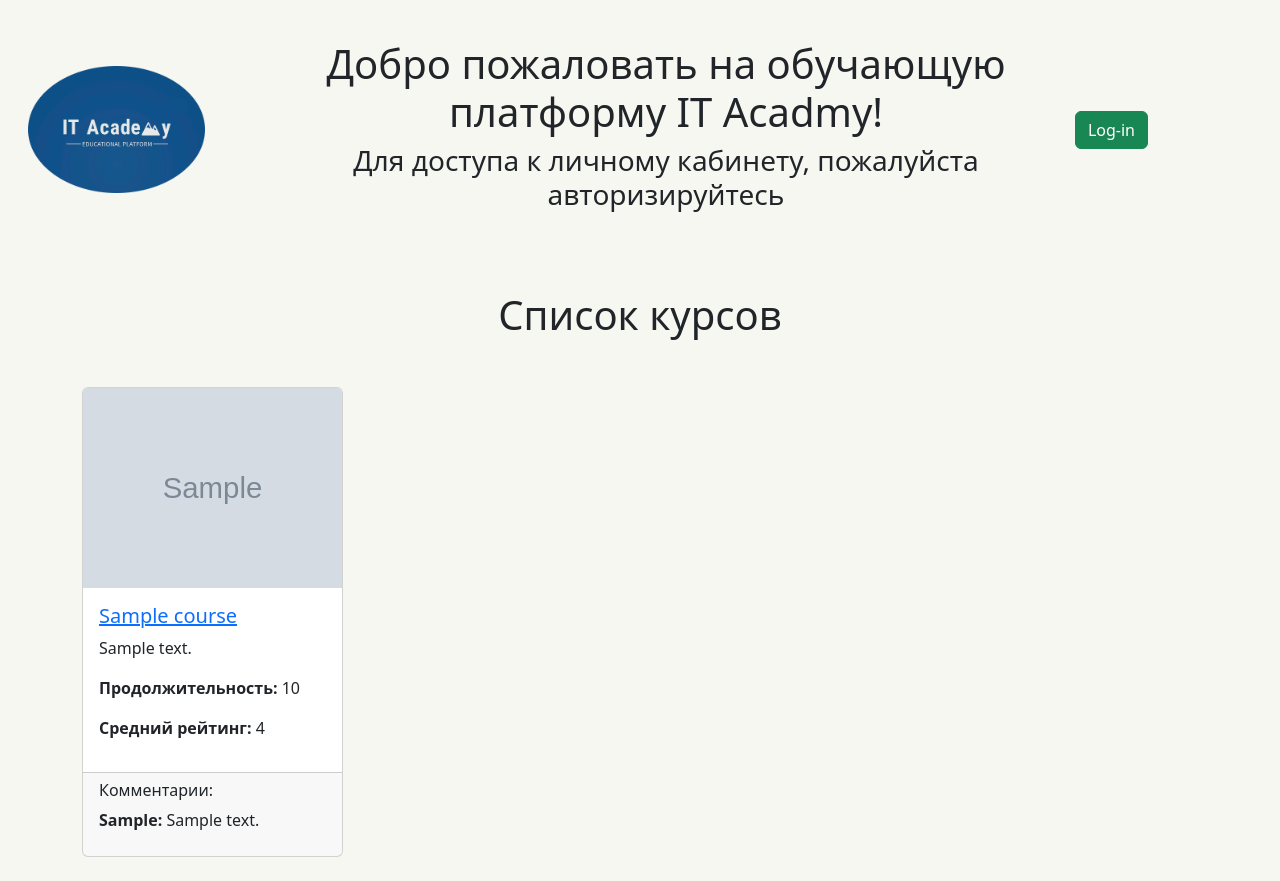
After one commit to Lettrt/LMS-system, a Django app: template courses/templates/courses/course_list.html in a window 1280 px wide. The commit adds this page. Run offline with Django 4.2, Linux system fonts and the light colour scheme; the template is opened without the code that fills it: most values are stand-ins (such as "Sample title", 1, 10 or a date in 2020); grey boxes marked "Sample" are stand-in pictures.

Commit message:
ist view for courses

```diff
--- a/account/templates/base.html
+++ b/account/templates/base.html
@@ -35,7 +35,7 @@
                     </div>
                     <div
                         class="col-1 d-flex align-items-center justify-content-center border border-success p-2 mb-2 rounded-4 mx-3">
-                        <a aria-current="page" href="{% url 'dashboard' %}"
+                        <a aria-current="page" href="{% url 'course_list' %}"
                             class="d-flex flex-column align-items-center justify-content-center">
                             <img src="{% static 'img/course.jpg' %}" alt="" class="img-fluid w-75">
                             <br>
--- a/config/urls.py
+++ b/config/urls.py
@@ -9,6 +9,7 @@ urlpatterns = [
     path('account/', include('account.urls')),
     path('account/api/', include('account.api.urls')),
     path('profiles/', include('profiles.urls')),
+    path('', include('courses.urls')),
     re_path(r'^swagger/$', schema_view.with_ui('swagger', cache_timeout=0), name='schema-swagger-ui'),
 ]
 
--- /dev/null
+++ b/courses/templates/courses/course_list.html
@@ -0,0 +1,37 @@
+{% extends "base.html" %}
+{% load static %}
+{% block content %}
+<div class="container mt-5">
+    <h1 class="mb-5 text-center">Список курсов</h1>
+    <div class="row">
+        {% for course in courses %}
+        <div class="col-md-3 mb-4">
+            <div class="card h-100">
+                {% if course.logo %}
+                <img class="card-img-top" src="{{ course.logo.url }}" alt="{{ course.title }}"
+                    style="height: 200px; width: auto; object-fit: cover;">
+                {% endif %}
+                <div class="card-body d-flex flex-column">
+                    <h5 class="card-title"><a href="{% url 'course_detail' course.pk %}">{{ course.title }}</a></h5>
+                    <p class="card-text flex-grow-1">{{ course.descritption|truncatechars:100 }}</p>
+                    <p><strong>Продолжительность:</strong> {{ course.duration }}</p>
+                    <p><strong>Средний рейтинг:</strong> {{ course.average_rating }}</p>
+                </div>
+                <div class="card-footer">
+                    <h6>Комментарии:</h6>
+                    <ul class="list-unstyled">
+                        {% for comment in course.top_comments %}
+                        <li class="mb-2">
+                            <strong>{{ comment.student.first_name }}:</strong> {{ comment.text|truncatechars:50 }}
+                        </li>
+                        {% empty %}
+                        <li>Пока нет комментариев.</li>
+                        {% endfor %}
+                    </ul>
+                </div>
+            </div>
+        </div>
+        {% endfor %}
+    </div>
+</div>
+{% endblock %}
```
Also changed, not shown: courses/templates/courses/course_detail.html (added, +23 -0 lines), courses/urls.py (added, +8 -0 lines), courses/views.py (+17 -2 lines), courses/static/img/star-regular.svg (added), media/courses/logo/C.png (added), media/courses/logo/JS.png (added), media/courses/logo/Java.png (added).
